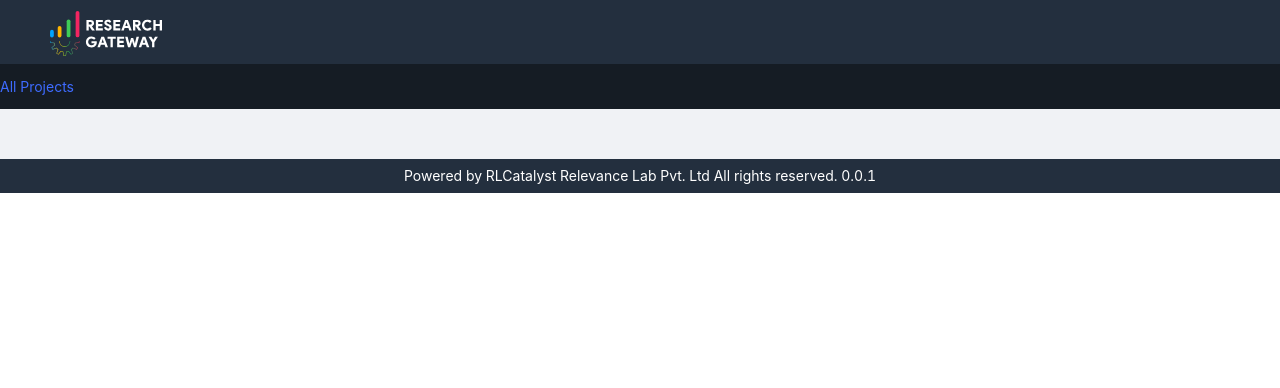
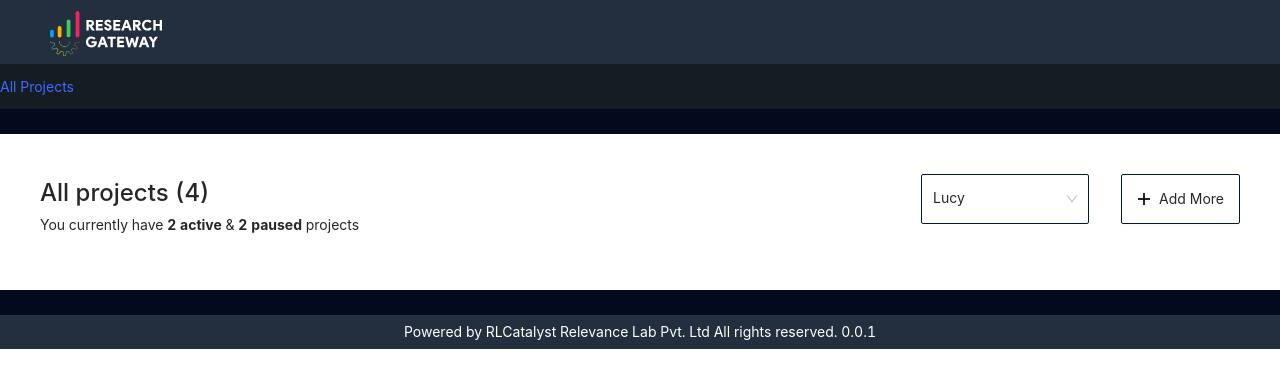
Before and after one commit to stechx1/research-gateway, a Next.js app: page / in a window 1280 px wide. Shown: the top 388 px of the page. Built offline with nearby package versions, Linux system fonts and the light colour scheme.

Commit message:
feat: add projects

```diff
--- /dev/null
+++ b/src/collections/AllProjects/AllProjects.jsx
@@ -0,0 +1,19 @@
+import { AllProjectsContainer, ProjectInfo, ProjectInfoBar } from './elements';
+import { FiltersContainer } from './FiltersContainer';
+
+export const AllProjects = ({ allProjects, active, paused }) => {
+  return (
+    <AllProjectsContainer>
+      <ProjectInfoBar>
+        <ProjectInfo>
+          <h1>All projects ({allProjects})</h1>
+          <p>
+            You currently have <span>{active} active</span> &{' '}
+            <span>{paused} paused</span> projects
+          </p>
+        </ProjectInfo>
+        <FiltersContainer />
+      </ProjectInfoBar>
+    </AllProjectsContainer>
+  );
+};
--- /dev/null
+++ b/src/collections/AllProjects/FiltersContainer.jsx
@@ -0,0 +1,23 @@
+import { Button, Select } from 'antd';
+import {PlusOutlined} from "@ant-design/icons"
+const { Option } = Select;
+import { StyledButton, StyledFiltersContainer, StyledSelect } from './elements';
+
+export const FiltersContainer = () => {
+  const handleChange = (value) => {
+    console.log(`selected ${value}`);
+  };
+  return (
+    <StyledFiltersContainer>
+      <StyledSelect
+        defaultValue='lucy'
+        onChange={handleChange}
+      >
+        <Option value='jack'>Jack</Option>
+        <Option value='lucy'>Lucy</Option>
+        <Option value='Yiminghe'>yiminghe</Option>
+      </StyledSelect>
+      <StyledButton icon={<PlusOutlined />}>Add More</StyledButton>
+    </StyledFiltersContainer>
+  );
+};
--- /dev/null
+++ b/src/collections/AllProjects/elements.jsx
@@ -0,0 +1,62 @@
+import { Select, Button } from 'antd';
+import styled from 'styled-components';
+
+export const AllProjectsContainer = styled.div`
+  background: #fff;
+  display: flex;
+  flex-direction: column;
+  width: 100%;
+  padding: 40px;
+`;
+
+export const ProjectInfoBar = styled.div`
+  display: flex;
+  justify-content: space-between;
+`;
+
+export const ProjectInfo = styled.div`
+  display: flex;
+  flex-direction: column;
+
+  h1{
+    font-size: 24px;
+    margin-bottom: 2px;
+  }
+
+  span{
+    font-weight: bold;
+  }
+`;
+
+export const StyledFiltersContainer = styled.div`
+  display: flex;
+  gap: 10%;
+`;
+
+export const StyledSelect = styled(Select)`
+  width: 200px !important;
+  height: 50px !important;
+
+  &&.ant-select-selector{
+    height: 50px;
+  }
+
+  &&.ant-select:not(.ant-select-customize-input) .ant-select-selector{
+    border: 1px solid #06153E;
+    height: 50px;
+  }
+
+  &&.ant-select-arrow{
+    color: #06153E !important;
+  }
+
+  &&.ant-select-single .ant-select-selector .ant-select-selection-item, .ant-select-single .ant-select-selector .ant-select-selection-placeholder{
+    line-height: 45px;
+  }
+
+`;
+
+export const StyledButton = styled(Button)`
+  height: 50px;
+  border: 1px solid #06153E;
+`;
--- /dev/null
+++ b/src/collections/AllProjects/index.js
@@ -0,0 +1 @@
+export * from './AllProjects';
--- /dev/null
+++ b/src/collections/index.js
@@ -0,0 +1,2 @@
+export * from './AllProjects';
+export * from './SignInForm';
--- a/src/components/Container/elements.jsx
+++ b/src/components/Container/elements.jsx
@@ -3,6 +3,9 @@ import styled from 'styled-components';
 export const StyledContainer = styled((props) => {
   return <div {...props} />;
 })`
+  display: flex;
+  justify-content: center;
+  align-items: center;
   padding-left: ${(props) => {
     if (props.full) return 0;
     return 'calc((100vw - 1350px) / 2)';
--- a/src/pages/index.js
+++ b/src/pages/index.js
@@ -1,10 +1,13 @@
+import { AllProjects } from '../collections/AllProjects';
 import { Container, PageHeader } from '../components';
 
 export default function Home() {
   return (
     <>
       <PageHeader title='All Projects' />
-      <Container></Container>
+      <Container style={{ background: '#030A1E' }}>
+      <AllProjects allProjects={4} active={2} paused={2} />
+      </Container>
     </>
   );
 }
```
